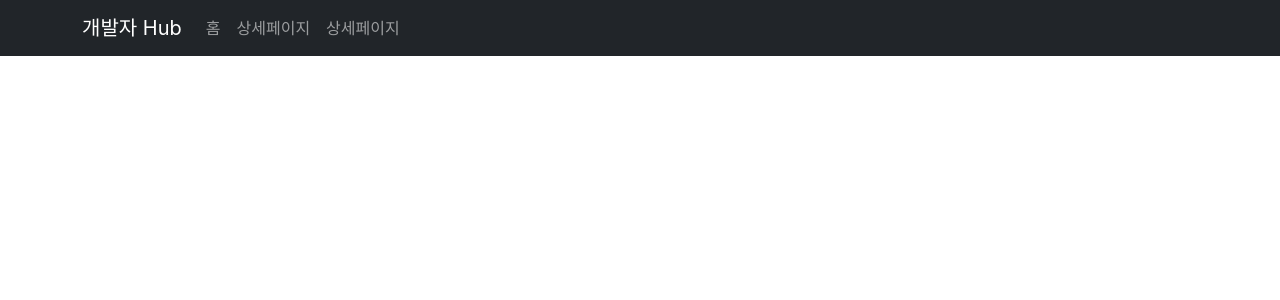
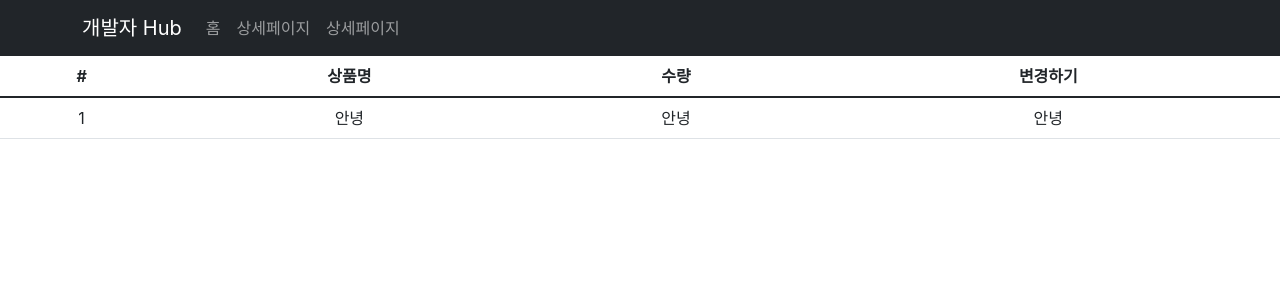
Before and after one commit to 1day2coffee/react-shopping-mall, a React (Create React App) app in the folder shop/: page /cart in a window 1280 px wide. Shown: the top 300 px of the page. Built offline with nearby package versions, Linux system fonts and the light colour scheme.

Commit message:
Create cart sample

```diff
--- a/shop/src/App.js
+++ b/shop/src/App.js
@@ -3,8 +3,9 @@
 import { useEffect, useState } from 'react';
 import { shoesData } from './data.js';
 import { Routes, Route, Link, useNavigate, Outlet } from 'react-router-dom';
-import Detail from './pages/detail.js';
+import Detail from './pages/Detail.js';
 import axios from 'axios';
+import Cart from './pages/Cart.js';
 
 function App() {
 
@@ -66,7 +67,7 @@
 
         </Route>
 
-        <Route path="/cart" />
+        <Route path="/cart" element={<Cart/>}/>
       </Routes>
 
     </div>
--- a/shop/src/pages/Cart.js
+++ b/shop/src/pages/Cart.js
@@ -1,9 +1,27 @@
-function Cart(){
-    return(
+import {Table} from 'react-bootstrap';
+
+function Cart() {
+    return (
         <div>
-
-
-
+            <Table>
+                <thead>
+                    <tr>
+                        <th>#</th>
+                        <th>상품명</th>
+                        <th>수량</th>
+                        <th>변경하기</th>
+                    </tr>
+                </thead>
+                <tbody>
+                    <tr>
+                        <td>1</td>
+                        <td>안녕</td>
+                        <td>안녕</td>
+                        <td>안녕</td>
+                    </tr>
+                </tbody>
+            </Table>
         </div>
     )
 }
+ export default Cart;
```
